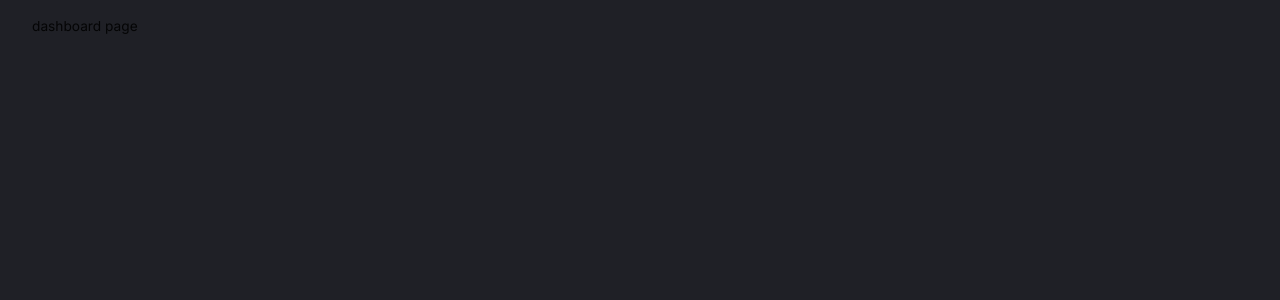
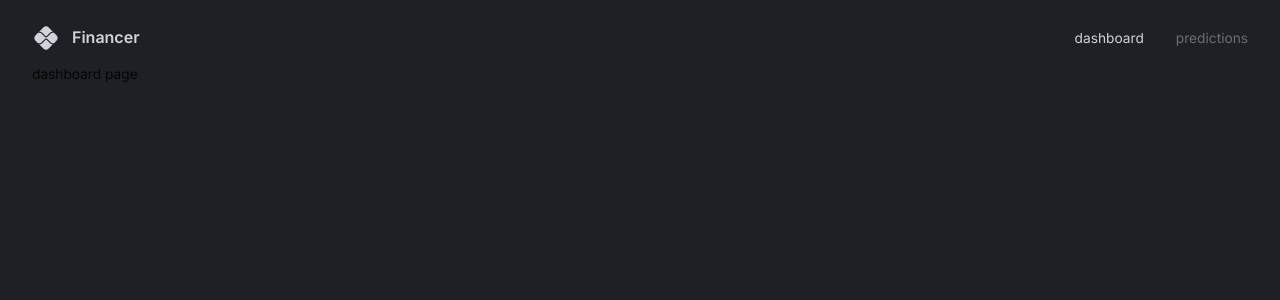
Before and after one commit to youngrokkim2017/finance_dashboard, a React (Vite) app in the folder client/: page / in a window 1280 px wide. Shown: the top 300 px of the page. Built offline with nearby package versions, Linux system fonts and the light colour scheme.

Commit message:
Add navbar

```diff
--- a/client/src/App.tsx
+++ b/client/src/App.tsx
@@ -4,7 +4,7 @@ import { createTheme } from "@mui/material/styles"
 import { Box, CssBaseline, ThemeProvider} from "@mui/material"
 import { themeSettings } from "./theme"
 
-// import Navbar from "@/scenes/navbar"
+import Navbar from "@/scenes/navbar"
 
 function App() {
   const theme = useMemo(() => createTheme(themeSettings), [])
@@ -15,7 +15,7 @@ function App() {
         <ThemeProvider theme={theme}>
           <CssBaseline />
           <Box width="100%" height="100%" padding="1rem 2rem 4rem 2rem">
-            {/* <Navbar /> */}
+            <Navbar />
             <Routes>
               <Route path="/" element={<div>dashboard page</div>} />
               <Route path="/predictions" element={<div>predictions page</div>} />
```
